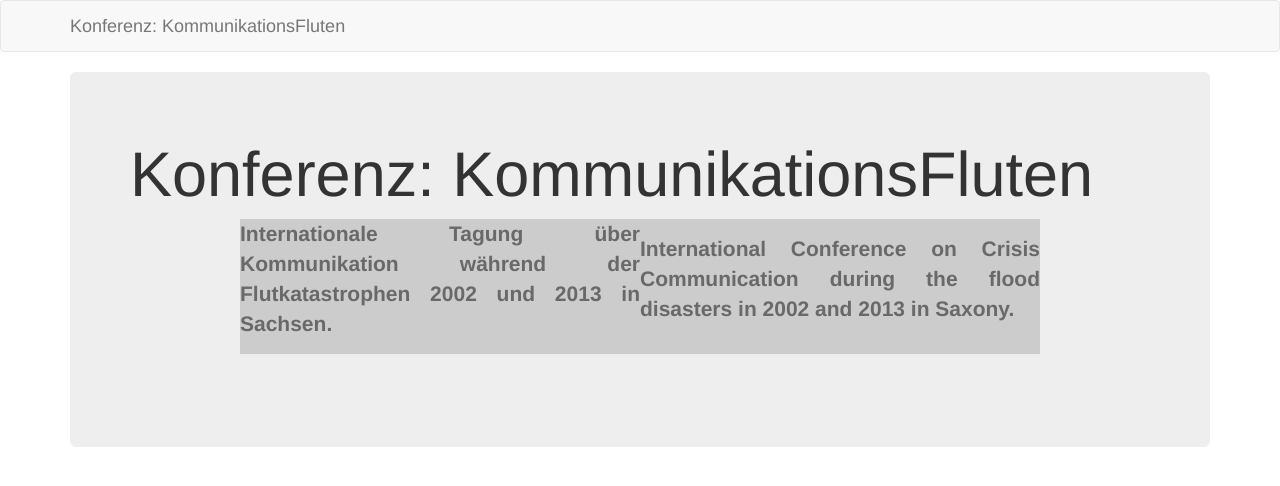
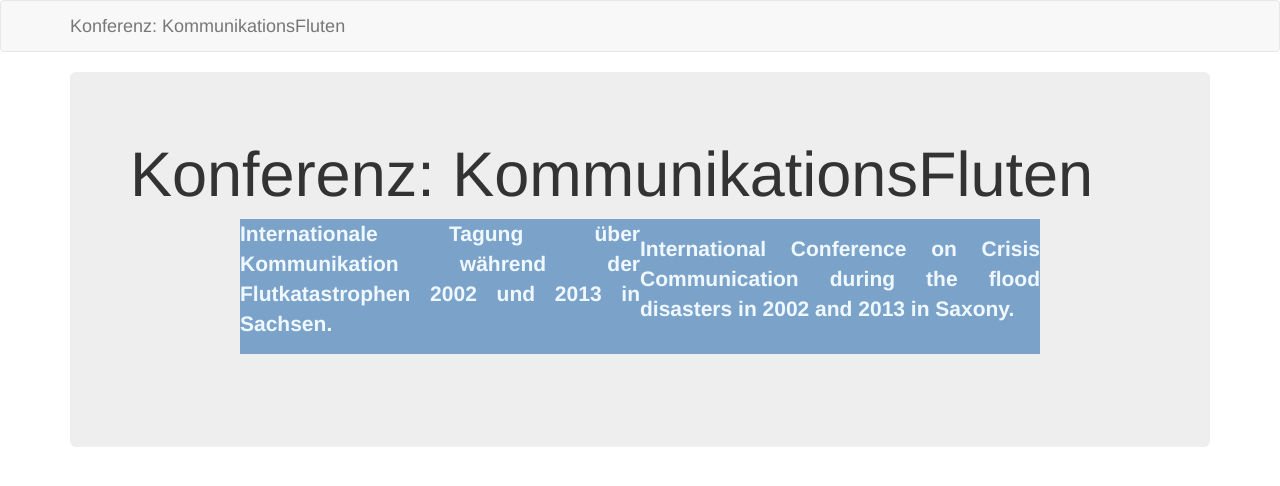
Before and after one commit to susedev/test, a Jekyll site: the page built from index.html, in a window 1280 px wide. Shown: the top 486 px of the page. Built offline with Jekyll 4.4.1, drawn with Linux system fonts in a browser that asks for light colours.

Commit message:
Edit from JekyllCMS

```diff
--- a/index.html
+++ b/index.html
@@ -5,11 +5,11 @@ title: Home
 <table align="center" border="0" cellpadding="20" cellspacing="40" style="width: 800px;">
 	<tbody>
 		<tr>
-			<td style="background-color: rgb(204, 204, 204); border-color: rgb(255, 255, 255); text-align: justify; vertical-align: middle; width: 400px;">
-			<p><a href="http://eijc.github.io/data/konferenz-kommunikationsfluten.html"><span style="color:#696969;"><strong>Internationale Tagung &uuml;ber Kommunikation w&auml;hrend der Flutkatastrophen 2002 und 2013 in Sachsen.</strong></span></a></p>
+			<td style="background-color: rgb(123, 163, 202); border-color: rgb(123, 163, 202); text-align: justify; vertical-align: middle; width: 400px;">
+			<p><a href="http://eijc.github.io/data/konferenz-kommunikationsfluten.html"><span style="color:#F0F8FF;"><strong>Internationale Tagung &uuml;ber Kommunikation w&auml;hrend der Flutkatastrophen 2002 und 2013 in Sachsen.</strong></span></a></p>
 			</td>
-			<td style="background-color: rgb(204, 204, 204); border-color: rgb(255, 255, 255); text-align: justify; vertical-align: middle; width: 400px;">
-			<p><a href="http://eijc.github.io/data/conference-communication-floods.html"><strong><span style="color:#696969;">International Conference on Crisis Communication during the flood disasters in 2002 and 2013 in Saxony.</span></strong></a></p>
+			<td style="background-color: rgb(123, 163, 202); text-align: justify; vertical-align: middle; width: 400px;">
+			<p><a href="http://eijc.github.io/data/conference-communication-floods.html"><span style="color:#F0F8FF;"><strong>International Conference on Crisis Communication during the flood disasters in 2002 and 2013 in Saxony.</strong></span></a></p>
 			</td>
 		</tr>
 	</tbody>
```
